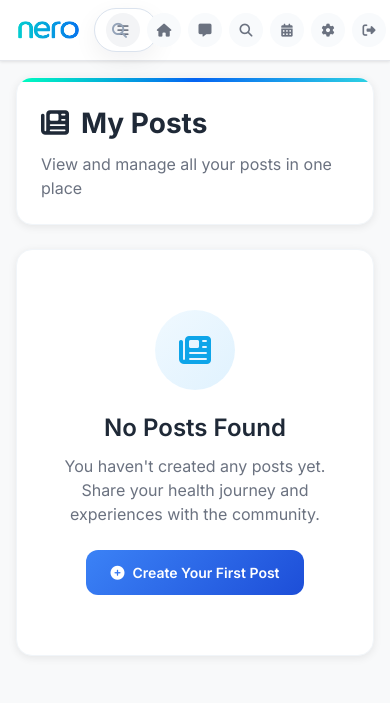
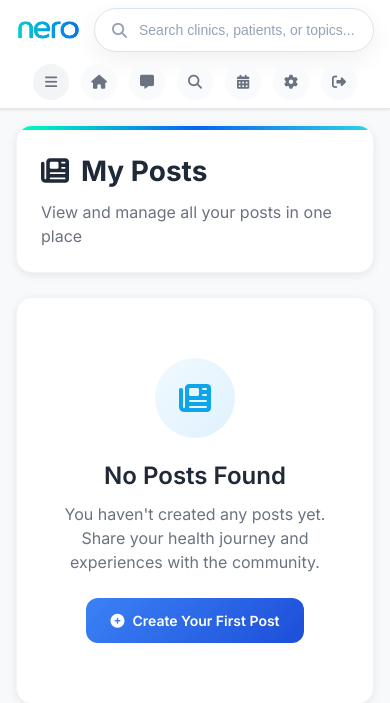
Before and after one commit to dakirBLM/Nero, a Django app: page /patients/my-posts/ in a window 390 px wide. Shown: the top 703 px of the page. Run offline with Django 5.2, Linux system fonts and the light colour scheme; the visitor is signed in with stand-in values (Sample User, id 1); data that the repository does not hold is empty; parts of the project's set-up code (start-up, migrations or seed data) failed here and were passed over.

Commit message:
Mobile patient header: icons on their own line; menu icon also toggles right sidebar (Clinics You May Like / Active Community) stacked under menu

```diff
--- a/templates/includes/patient_nav.html
+++ b/templates/includes/patient_nav.html
@@ -20,20 +20,28 @@
 .pnav .search-container{order:1 !important;flex:1 1 auto !important;width:auto !important;max-width:480px !important;margin:0 8px !important;min-width:0}
 .pnav .nav-icons{order:2 !important;display:flex !important;align-items:center !important;justify-content:flex-end !important;flex-shrink:0;width:auto !important;gap:14px !important;margin:0 !important;padding:0 !important}
 .pnav .nav-icon{width:40px !important;height:40px !important;flex-shrink:0}
-/* menu icon (mobile only, shown when the page has a left sidebar) */
+/* menu icon (mobile only, shown when the page has side sections) */
 .pnav .nav-icon.pnav-menu-icon{display:none;border:none;background:#f3f4f6;cursor:pointer;font-family:inherit}
 @media (max-width:1024px){
   .pnav .nav-icon.pnav-menu-icon.has-sidebar{display:flex}
-  .sidebar-left{display:none !important}
-  .sidebar-left.pnav-open{display:block !important;animation:pnavSlide .22s ease}
+  /* both side sections (left menu + "Clinics You May Like"/"Active Community") hide behind the menu icon */
+  .sidebar-left,.sidebar-right{display:none !important}
+  .sidebar-left.pnav-open,.sidebar-right.pnav-open{display:block !important;animation:pnavSlide .22s ease}
+  /* when opened, both side sections stack right under the header (before the feed) */
+  .sidebar-left.pnav-open{order:-2}
+  .sidebar-right.pnav-open{order:-1}
+  /* mobile: logo + search on the first line, ALL icons on their own line below */
+  .header-container.pnav{flex-wrap:wrap !important}
+  .pnav .search-container{max-width:none !important}
+  .pnav .nav-icons{flex-basis:100% !important;justify-content:center !important;gap:16px !important;padding-top:4px !important}
 }
 @keyframes pnavSlide{from{opacity:0;transform:translateY(-8px)}to{opacity:1;transform:none}}
 @media (max-width:760px){
   .header-container.pnav{padding:8px 12px !important;gap:8px}
   .pnav .logo-container{width:70px !important;height:38px !important}
   .pnav .search-container{margin:0 4px !important}
-  .pnav .nav-icons{gap:7px !important}
-  .pnav .nav-icon{width:34px !important;height:34px !important;font-size:13px}
+  .pnav .nav-icons{gap:12px !important}
+  .pnav .nav-icon{width:36px !important;height:36px !important;font-size:14px}
 }
 </style>
 <header class="main-header">
@@ -83,11 +91,12 @@
   var t = document.getElementById('pnavSideToggle');
   if (!t) return;
   function init(){
-    var s = document.querySelector('.sidebar-left');
-    if (!s) return; // page has no left sidebar -> icon stays hidden
+    var sides = document.querySelectorAll('.sidebar-left, .sidebar-right');
+    if (!sides.length) return; // page has no side sections -> icon stays hidden
     t.classList.add('has-sidebar');
     t.addEventListener('click', function(){
-      var open = s.classList.toggle('pnav-open');
+      var open = !sides[0].classList.contains('pnav-open');
+      sides.forEach(function(s){ s.classList.toggle('pnav-open', open); });
       t.setAttribute('aria-expanded', open);
     });
   }
```
